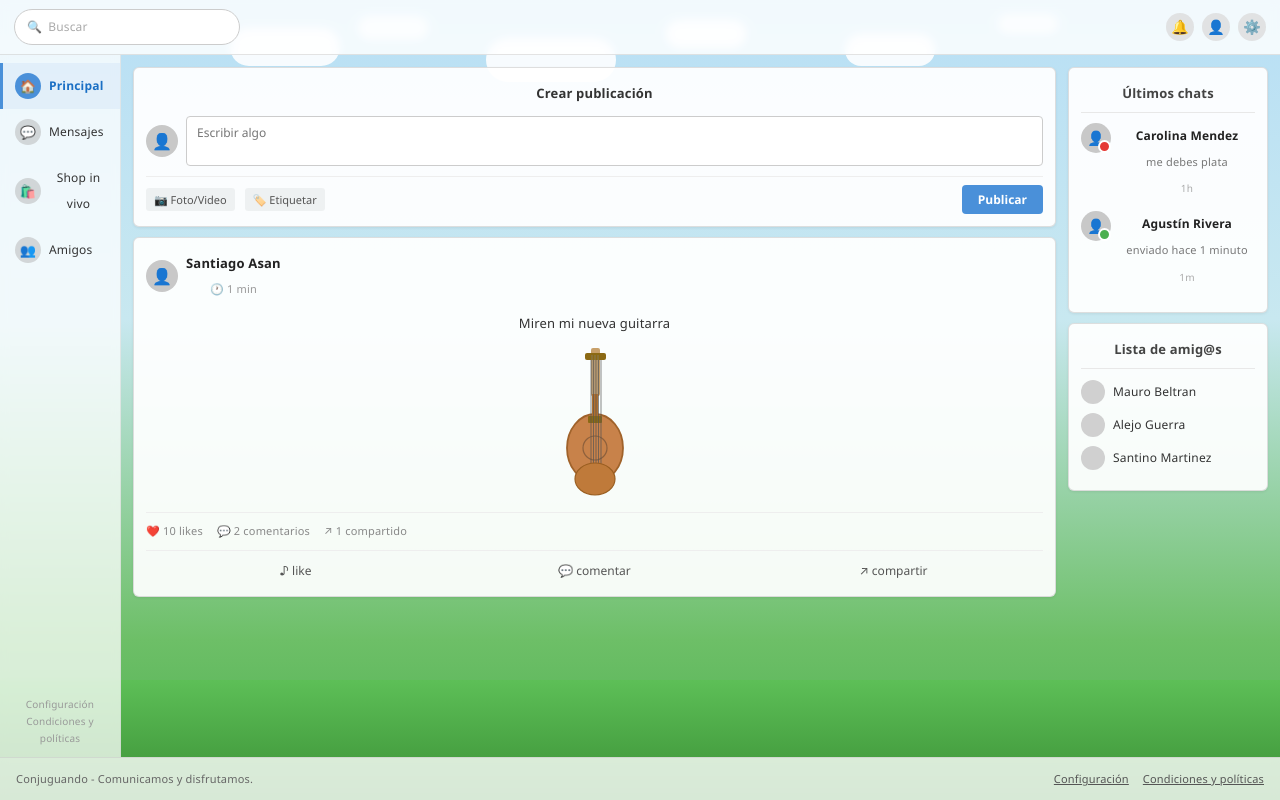
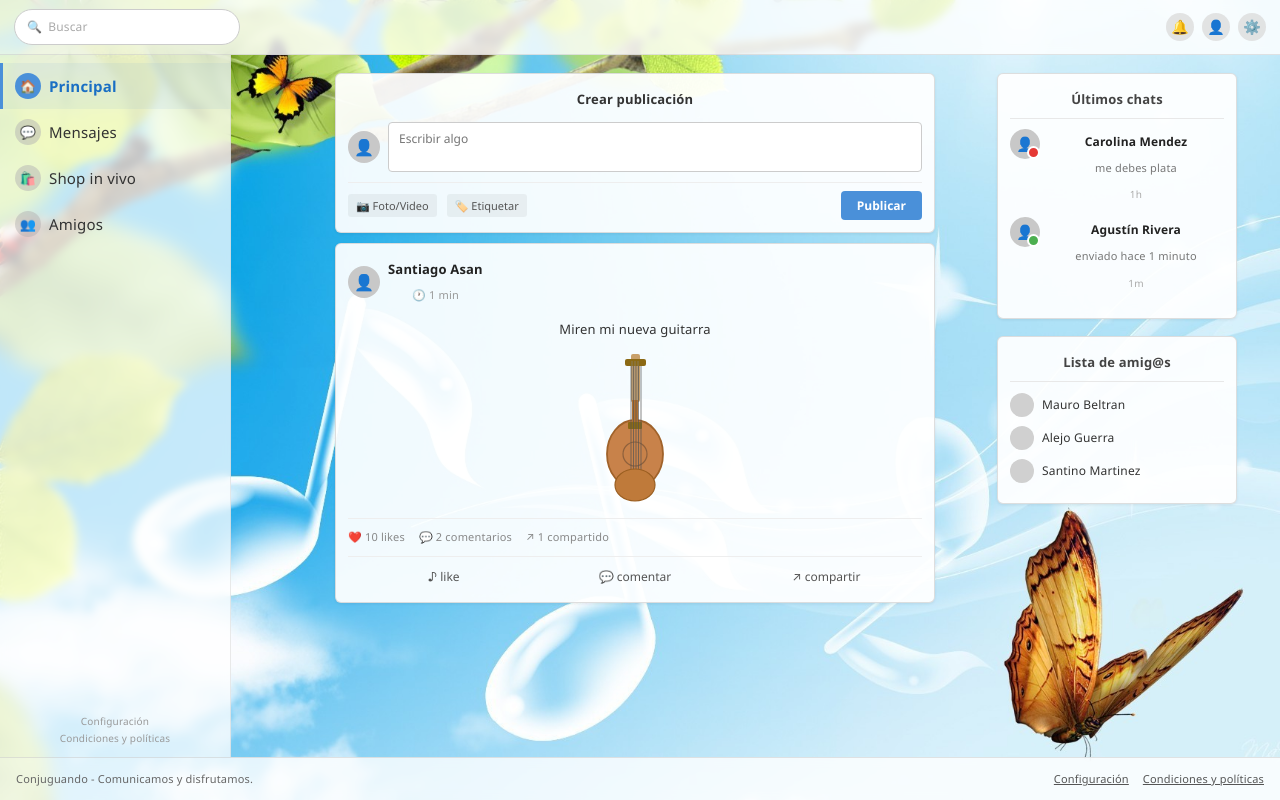
Before and after one commit to caroMendezz/lost-in-music, a React (Vite) app in the folder sistema/fronten/lost-in-music/: page / in a window 1280 px wide. Built offline with nearby package versions, Linux system fonts and the light colour scheme.

Commit message:
Se arregló el diseño del feed y se agregó un fondo.

```diff
--- a/sistema/fronten/lost-in-music/src/App.jsx
+++ b/sistema/fronten/lost-in-music/src/App.jsx
@@ -19,21 +19,12 @@ function App() {
       position: 'fixed',
       inset: 0,
       zIndex: 0,
-      background: 'linear-gradient(to bottom, #b8dff5 0%, #c8e8f0 40%, #6dbf67 80%, #4caf50 100%)',
+      backgroundImage: "url('/backgroundFeed.jpg')",
+      backgroundSize: 'cover',
+      backgroundPosition: 'center',
+      backgroundRepeat: 'no-repeat',
     },
-    clouds: {
-      position: 'absolute',
-      inset: 0,
-      pointerEvents: 'none',
-    },
-    grass: {
-      position: 'absolute',
-      bottom: 0,
-      left: 0,
-      right: 0,
-      height: '120px',
-      background: 'linear-gradient(to bottom, #5dbf57, #3a8f35)',
-    },
+
     body: {
       position: 'relative',
       zIndex: 10,
@@ -45,53 +36,27 @@ function App() {
       display: 'flex',
       flex: 1,
     },
+
     content: {
       display: 'flex',
       flex: 1,
-      gap: '12px',
-      padding: '12px',
-      minWidth: 0,
+      padding: '18px',
+      gap: '1px',
+      alignItems: 'flex-start',
     },
   };
-
-  const clouds = [
-    { width: 110, height: 38, top: 28, left: '18%' },
-    { width: 70,  height: 24, top: 16, left: '28%', opacity: 0.75 },
-    { width: 130, height: 44, top: 38, left: '38%' },
-    { width: 80,  height: 28, top: 20, left: '52%' },
-    { width: 90,  height: 32, top: 34, left: '66%' },
-    { width: 60,  height: 20, top: 14, left: '78%', opacity: 0.7 },
-  ];
 
   return (
     <div style={styles.app}>
       {/* Fondo */}
       <div style={styles.skyBg}>
-        <div style={styles.clouds}>
-          {clouds.map((c, i) => (
-            <div
-              key={i}
-              style={{
-                position: 'absolute',
-                background: 'white',
-                borderRadius: '50px',
-                opacity: c.opacity ?? 0.88,
-                width: c.width,
-                height: c.height,
-                top: c.top,
-                left: c.left,
-                right: c.right,
-              }}
-            />
-          ))}
-        </div>
-        <div style={styles.grass} />
       </div>
 
       {/* Contenido */}
       <div style={styles.body}>
         <Header />
         <div style={styles.main}>
+
           <LeftNav />
           <div style={styles.content}>
             <Feed />
--- a/sistema/fronten/lost-in-music/src/components/createPost.jsx
+++ b/sistema/fronten/lost-in-music/src/components/createPost.jsx
@@ -85,7 +85,7 @@ function CreatePost({ onPost }) {
       cursor: 'pointer',
       fontFamily: 'inherit',
     },
-    // Botón azul, no blanco con borde negro como estaba antes
+
     publishBtn: {
       backgroundColor: '#4a90d9',
       color: 'white',
--- a/sistema/fronten/lost-in-music/src/components/feed.jsx
+++ b/sistema/fronten/lost-in-music/src/components/feed.jsx
@@ -73,18 +73,28 @@ function Feed() {
 
   const styles = {
     feed: {
-      flex: 1,
-      minWidth: 0,   // necesario para que flex no desborde el sidebar
-    },
+      width: '100%',
+      maxWidth: '600px',
+      display: 'flex',
+      flexDirection: 'column',
+    }
   };
 
   return (
+    <div
+      style={{
+        display: 'flex',
+        justifyContent: 'center',
+        width: '100%',
+      }}
+    >
       <div style={styles.feed}>
         <CreatePost onPost={addPost} />
         {posts.map((post) => (
           <Post key={post.id} post={post} onLike={handleLike} />
         ))}
       </div>
+    </div>
   );
 }
 
--- a/sistema/fronten/lost-in-music/src/components/leftNav.jsx
+++ b/sistema/fronten/lost-in-music/src/components/leftNav.jsx
@@ -12,8 +12,8 @@ function LeftNav() {
 
   const styles = {
     nav: {
-      width: '120px',
-      minWidth: '100px',
+      width: '230px',
+      minWidth: '230px',
       backgroundColor: 'rgba(255,255,255,0.75)',
       backdropFilter: 'blur(4px)',
       borderRight: '1px solid rgba(200,200,200,0.4)',
@@ -22,6 +22,7 @@ function LeftNav() {
       paddingTop: '8px',
       position: 'relative',
       zIndex: 10,
+
     },
     item: (isActive) => ({
       display: 'flex',
@@ -29,7 +30,7 @@ function LeftNav() {
       gap: '8px',
       padding: '10px 12px',
       cursor: 'pointer',
-      fontSize: '12px',
+      fontSize: '15px',
       color: isActive ? '#1a6fc4' : '#333',
       fontWeight: isActive ? '600' : '400',
       borderLeft: isActive ? '3px solid #4a90d9' : '3px solid transparent',
--- a/sistema/fronten/lost-in-music/src/components/post.jsx
+++ b/sistema/fronten/lost-in-music/src/components/post.jsx
@@ -9,6 +9,8 @@ function Post({ post, onLike }) {
       padding: '12px',
       marginBottom: '10px',
       boxShadow: '0 1px 3px rgba(0,0,0,0.07)',
+
+
     },
     header: {
       display: 'flex',
@@ -41,7 +43,7 @@ function Post({ post, onLike }) {
       color: '#333',
       marginBottom: '10px',
     },
-    // Campo de imagen: solo se renderiza si post.image existe
+
     imageWrapper: {
       textAlign: 'center',
       marginBottom: '10px',
@@ -95,6 +97,7 @@ function Post({ post, onLike }) {
       cursor: 'pointer',
       fontFamily: 'inherit',
     },
+
   };
 
   return (
--- a/sistema/fronten/lost-in-music/src/components/sidebar.jsx
+++ b/sistema/fronten/lost-in-music/src/components/sidebar.jsx
@@ -12,6 +12,7 @@ const chats = [
     message: 'enviado hace 1 minuto',
     time: '1m',
     status: 'online',   // punto verde
+
   },
 ];
 
@@ -20,11 +21,13 @@ const friends = ['Mauro Beltran', 'Alejo Guerra', 'Santino Martinez'];
 function Sidebar() {
   const styles = {
     sidebar: {
-      width: '200px',
-      minWidth: '170px',
+      width: '240px',
+      minWidth: '240px',
       display: 'flex',
       flexDirection: 'column',
-      gap: '10px',
+      gap: '17px',
+      transform: 'translateX(-25px)',
+
     },
     card: {
       backgroundColor: 'rgba(255,255,255,0.93)',
@@ -123,7 +126,7 @@ function Sidebar() {
 
   return (
     <aside style={styles.sidebar}>
-      {/* Últimos chats */}
+
       <div style={styles.card}>
         <div style={styles.sectionTitle}>Últimos chats</div>
         {chats.map((chat, idx) => (
@@ -141,7 +144,7 @@ function Sidebar() {
         ))}
       </div>
 
-      {/* Lista de amig@s */}
+
       <div style={styles.card}>
         <div style={styles.sectionTitle}>Lista de amig@s</div>
         {friends.map((friend, idx) => (
```
Also changed, not shown: sistema/fronten/lost-in-music/public/backgroundFeed.jpg (added). Lines whose indentation alone changed are shown as unchanged.
